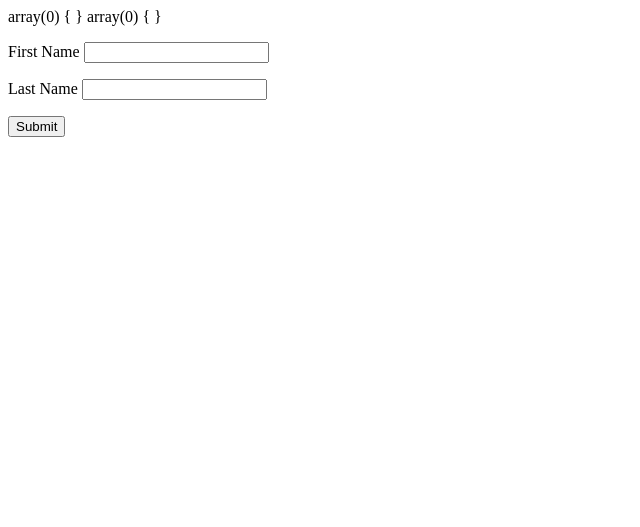
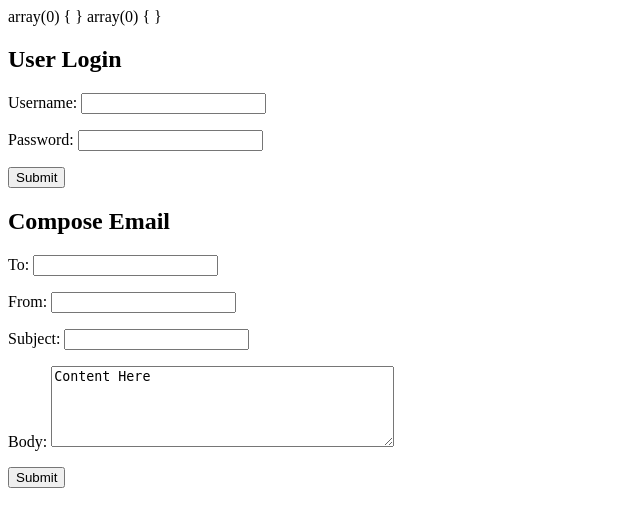
Before and after one commit to Jacob-Ernst/Codeup_Web_Exercises, a PHP site: page /my_first_form.php in a window 1280 px wide. Shown: the top 527 px of the page, without its empty margins (0-640 px from the left). Run offline with PHP 8.4, Linux system fonts and the light colour scheme.

Commit message:
Created user login and compose email sections

```diff
--- a/public/my_first_form.php
+++ b/public/my_first_form.php
@@ -9,14 +9,36 @@
 	<title>My First Form</title>
 </head>
 <body>
+	<h2>User Login</h2>
 	<form method="POST">
 		<p>
-			<label for="first_name">First Name</label>
-			<input type="text" name="first_name" id="first_name"/>
+			<label for="username">Username:</label>
+			<input type="text" name="username" id="username"/>
 		</p>
 		<p>
-			<label for="last_name">Last Name</label>
-			<input type="text" name="last_name" id="last_name"/>
+			<label for="password">Password:</label>
+			<input type="password" name="password" id="password"/>
+		</p>
+		<input type="submit"/>
+	 </form>
+
+	<h2>Compose Email</h2>
+	<form method="POST">
+		<p>
+			<label for="to">To:</label>
+			<input type="text" name="to" id="to"/>
+		</p>
+		<p>
+			<label for="from">From:</label>
+			<input type="text" name="from" id="from"/>
+		</p>
+		<p>
+			<label for="subject">Subject:</label>
+			<input type="text" name"subject" id="subject"/>
+		</p>
+		<p>
+			<label for="body">Body:</label>
+			<textarea id="email_body" name="email_body" rows="5" cols="40">Content Here</textarea>
 		</p>
 		<input type="submit"/>
 	 </form>
```
